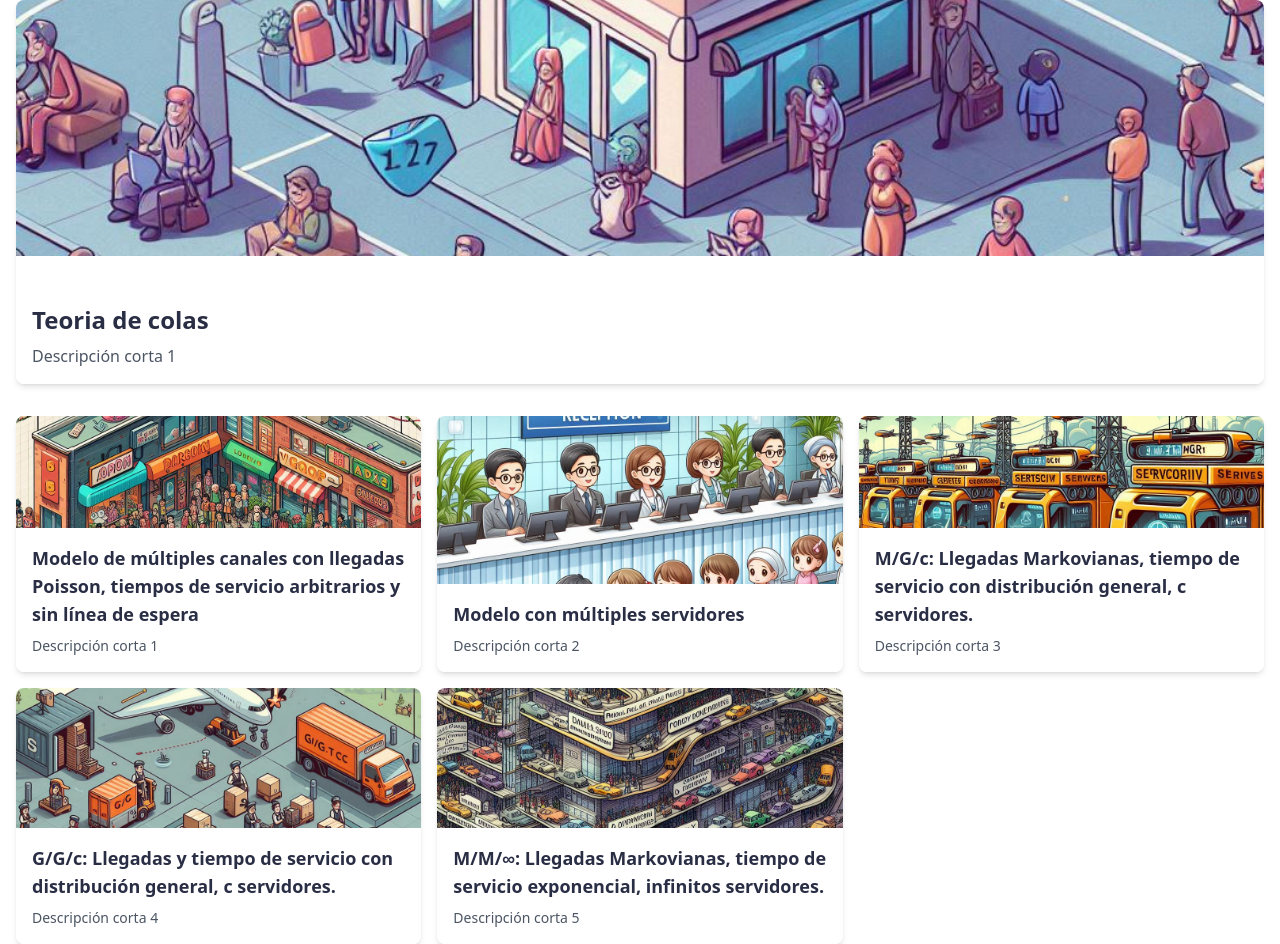
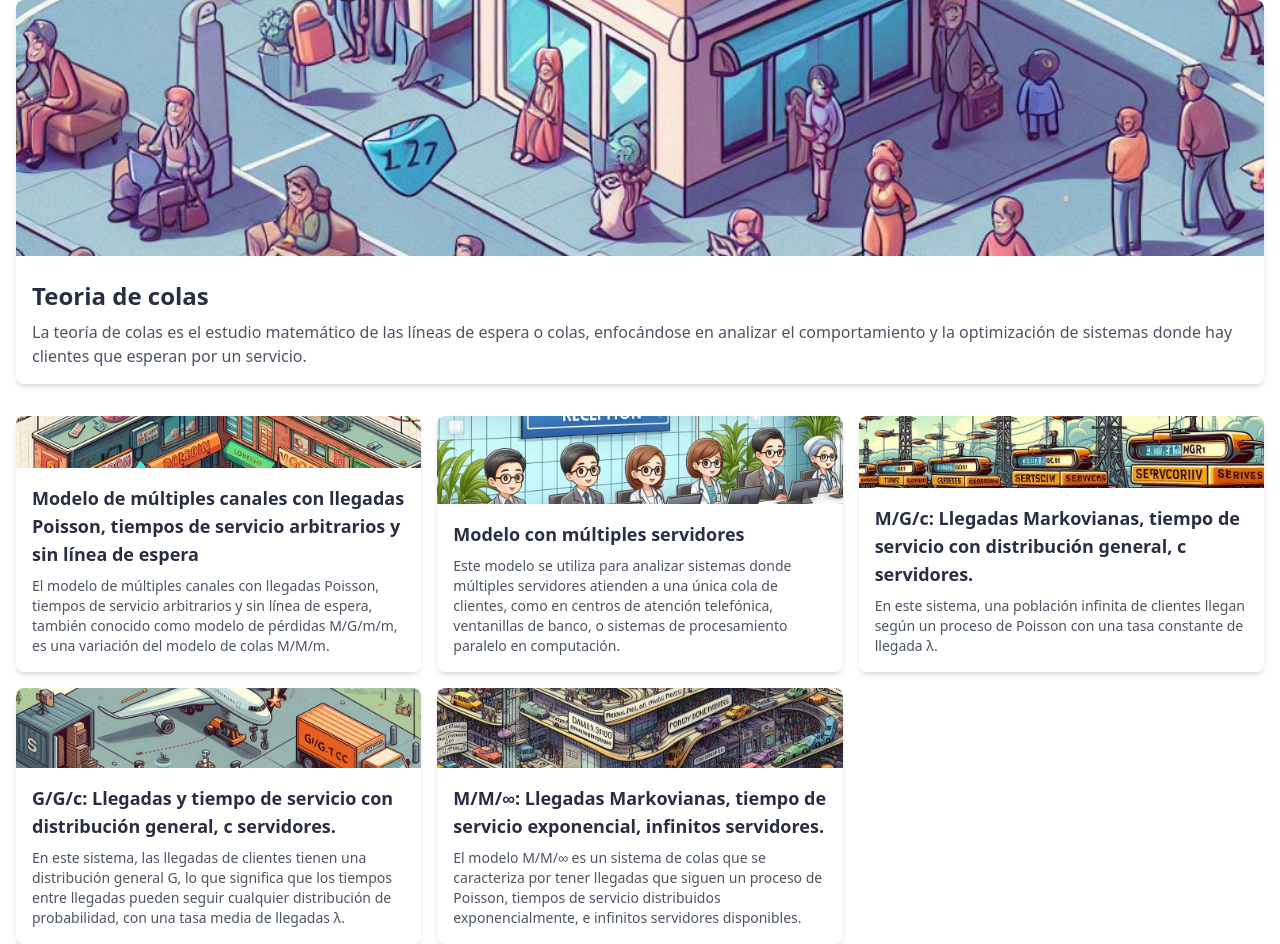
Before and after one commit to CarlosMateoM/ModeloDeColas, a Vue app: page / in a window 1280 px wide. Built offline with nearby package versions, Linux system fonts and the light colour scheme.

Commit message:
Finalizacion de agregacion de las tarjetas

```diff
--- a/src/components/ResumenTema.vue
+++ b/src/components/ResumenTema.vue
@@ -1,7 +1,7 @@
 <template>
     <div
       :class="[
-        'relative overflow-hidden rounded-lg shadow-md transition-all duration-300 ease-in-out hover:scale-105 hover:ring-2 hover:ring-secondary focus-within:ring-2 focus-within:ring-secondary',
+        'relative overflow-hidden rounded-lg shadow-md transition-all duration-300 ease-in-out hover:scale-105 hover:ring-2 hover:ring-primary focus-within:ring-2 focus-within:ring-secondary',
         isPrincipal ? 'h-96' : 'h-64',
         'bg-tertiary'
       ]"
--- a/src/views/HomeView.vue
+++ b/src/views/HomeView.vue
@@ -33,42 +33,42 @@ const cards = [
     id: 0,
     image: 'public/image/imageHome/imgIntro.jpeg',
     title: 'Teoria de colas',
-    description: 'Descripción corta 1',
+    description: 'La teoría de colas es el estudio matemático de las líneas de espera o colas, enfocándose en analizar el comportamiento y la optimización de sistemas donde hay clientes que esperan por un servicio.',
     link: '/pagina1'
   },
   {
     id: 1,
     image: 'public/image/imageHome/imgTema1.jpeg',
     title: 'Modelo de múltiples canales con llegadas Poisson, tiempos de servicio arbitrarios y sin línea de espera',
-    description: 'Descripción corta 1',
-    link: '/pagina1'
+    description: 'El modelo de múltiples canales con llegadas Poisson, tiempos de servicio arbitrarios y sin línea de espera, también conocido como modelo de pérdidas M/G/m/m, es una variación del modelo de colas M/M/m.',
+    link: '/modelo-de-multiples-canales-con-llegadas-poisson-tiempos-de-servicio-arbitrarios-y-sin-linea-de-espera'
   },
   {
     id: 2,
     image: 'public/image/imageHome/imgTema2.jpeg',
     title: 'Modelo con múltiples servidores',
-    description: 'Descripción corta 2',
+    description: 'Este modelo se utiliza para analizar sistemas donde múltiples servidores atienden a una única cola de clientes, como en centros de atención telefónica, ventanillas de banco, o sistemas de procesamiento paralelo en computación.',
     link: '/pagina2'
   },
   {
     id: 3,
     image: 'public/image/imageHome/imgTema3.jpeg',
     title: 'M/G/c: Llegadas Markovianas, tiempo de servicio con distribución general, c servidores.',
-    description: 'Descripción corta 3',
+    description: 'En este sistema, una población infinita de clientes llegan según un proceso de Poisson con una tasa constante de llegada λ.',
     link: '/pagina3'
   },
   {
     id: 4,
     image: 'public/image/imageHome/imgTema4.jpeg',
+    description: 'En este sistema, las llegadas de clientes tienen una distribución general G, lo que significa que los tiempos entre llegadas pueden seguir cualquier distribución de probabilidad, con una tasa media de llegadas λ.',
     title: 'G/G/c: Llegadas y tiempo de servicio con distribución general, c servidores.',
-    description: 'Descripción corta 4',
     link: '/pagina4'
   },
   {
     id: 5,
     image: 'public/image/imageHome/imgTema5.jpeg',
     title: 'M/M/∞: Llegadas Markovianas, tiempo de servicio exponencial, infinitos servidores.',
-    description: 'Descripción corta 5',
+    description: 'El modelo M/M/∞ es un sistema de colas que se caracteriza por tener llegadas que siguen un proceso de Poisson, tiempos de servicio distribuidos exponencialmente, e infinitos servidores disponibles.',
     link: '/pagina5'
   }
 ];
```
